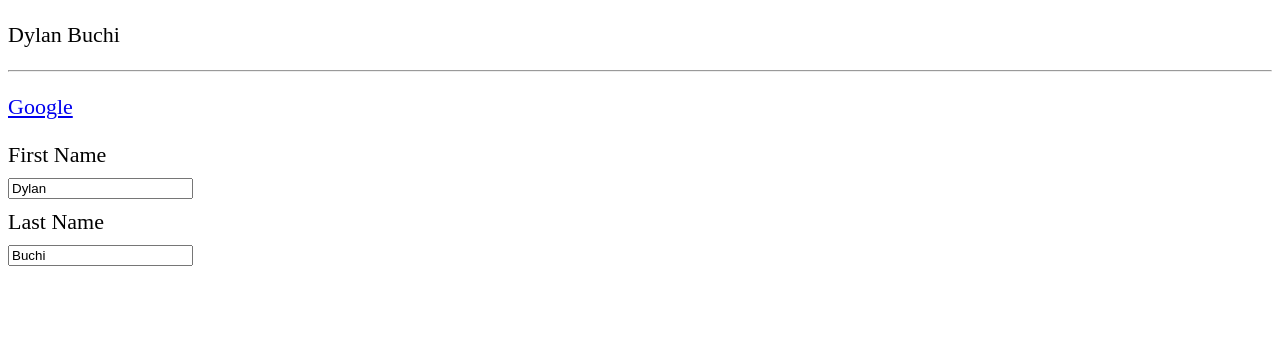
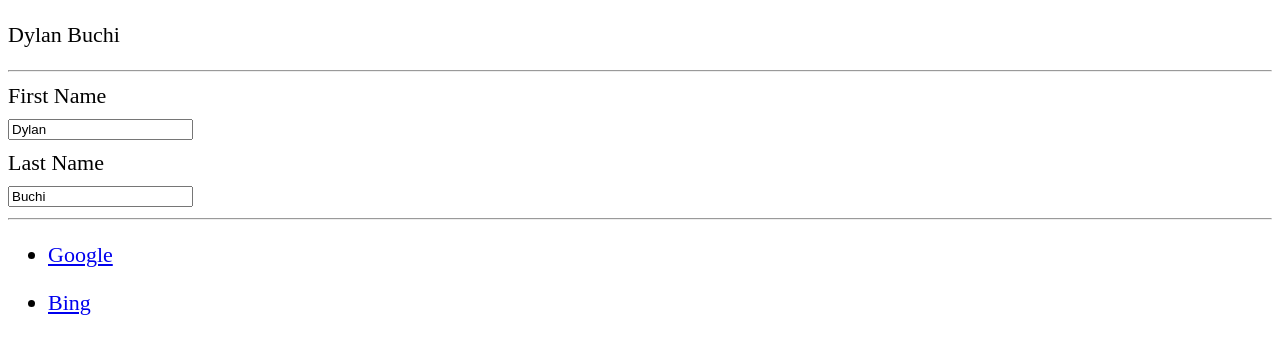
Before and after one commit to dylanbuchi/vuejs-practice, a plain HTML site: page first-app/index.html in a window 1280 px wide. Drawn offline with nearby package versions, Linux system fonts and the light colour scheme.

Commit message:
update index.html

```diff
--- a/first-app/index.html
+++ b/first-app/index.html
@@ -8,14 +8,20 @@
         <div id="app" v-cloak>
             <p>{{`${fullName()}`}}</p>
             <hr />
-            <p><a :href="googleURL" target="_blank">Google</a></p>
             <label>First Name</label>
             <input type="text" v-model="firstName" />
-
             <label>Last Name</label>
             <input type="text" v-model="lastName" />
+            <hr />
+            <ul>
+                <li>
+                    <p><a :href="googleURL" target="_blank">Google</a></p>
+                </li>
+                <li>
+                    <p v-html="bingRawURL"></p>
+                </li>
+            </ul>
         </div>
-
         <script src="https://unpkg.com/vue@next"></script>
         <script src="./app.js"></script>
     </body>
```
